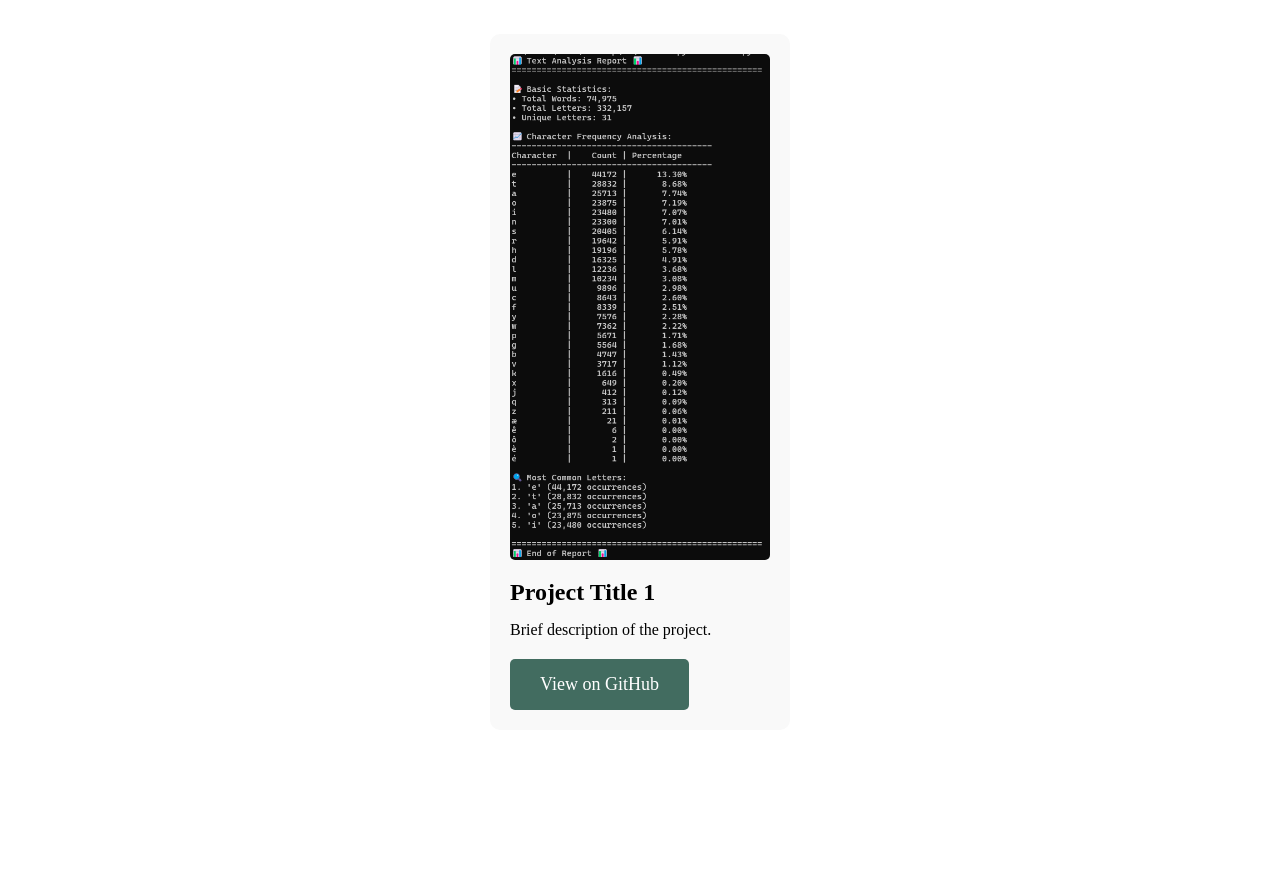
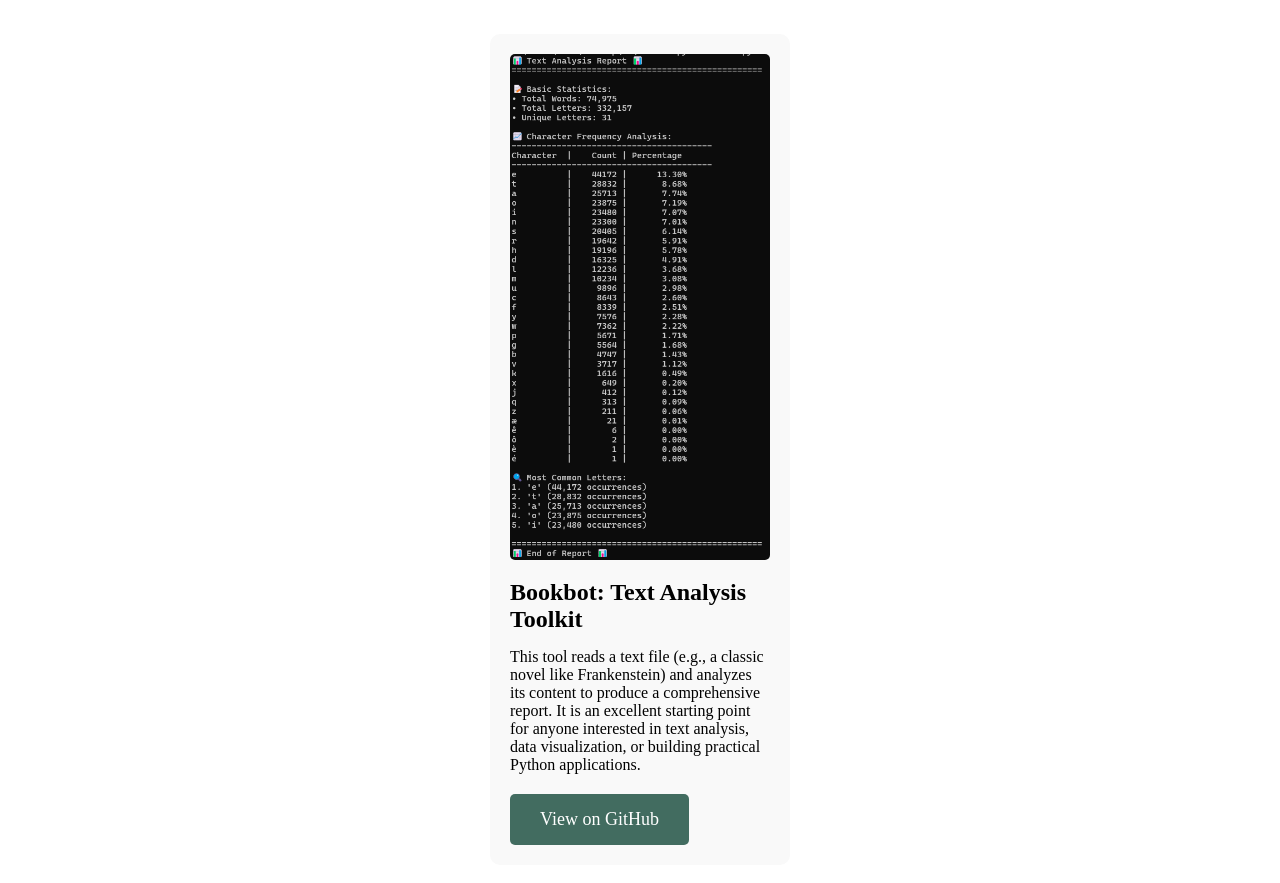
Before and after one commit to JOmarLara/webportfolio, a plain HTML site: page projects.html in a window 1280 px wide. Shown: the part 183-1066 px from the top of the page. Before the commit the page ends 988 px from the top, so only its background shows below. Drawn offline with Linux system fonts and the light colour scheme.

Commit message:
"Fixed and updated projects page"

```diff
--- a/projects.html
+++ b/projects.html
@@ -26,10 +26,13 @@
     <div class="project-cards">
       <!-- Project Card 1 -->
       <div class="card">
-        <img src="images/bookbot.png" alt="Project 1">
-        <h3>Project Title 1</h3>
-        <p>Brief description of the project.</p>
-        <a href="https://github.com/yourusername/project1" class="btn">View on GitHub</a>
+        <img src="images/bookbot.png" alt="Output for bookbot project">
+        <h3><b>Bookbot:</b> Text Analysis Toolkit</h3>
+        <p>This tool reads a text file (e.g., a classic novel like Frankenstein)
+          and analyzes its content to produce a comprehensive report.
+          It is an excellent starting point for anyone interested in text analysis,
+          data visualization, or building practical Python applications.</p>
+        <a href="https://github.com/JOmarLara/bookbot" class="btn">View on GitHub</a>
       </div>
       <!-- Repeat for other projects -->
     </div>
```
